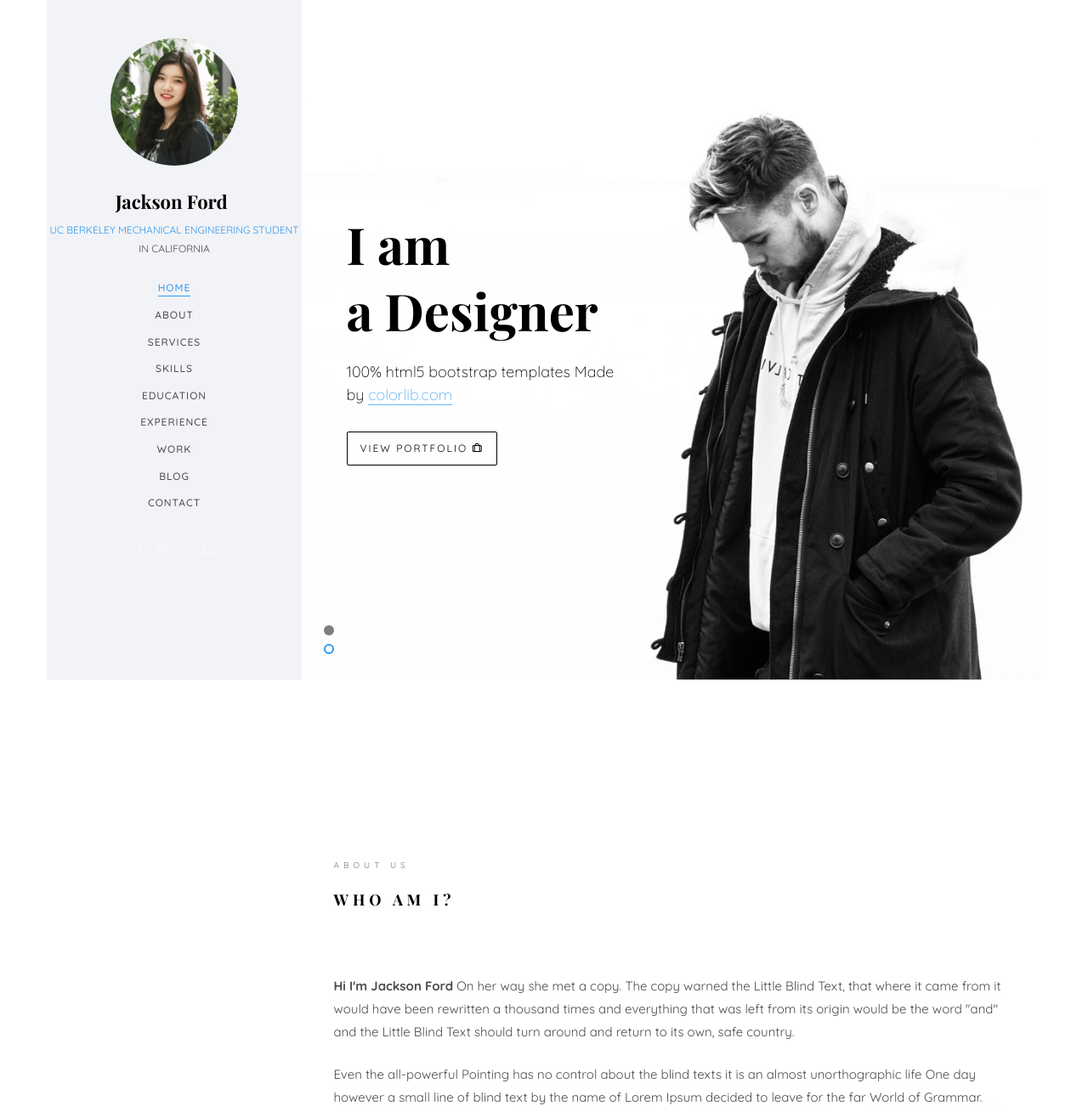
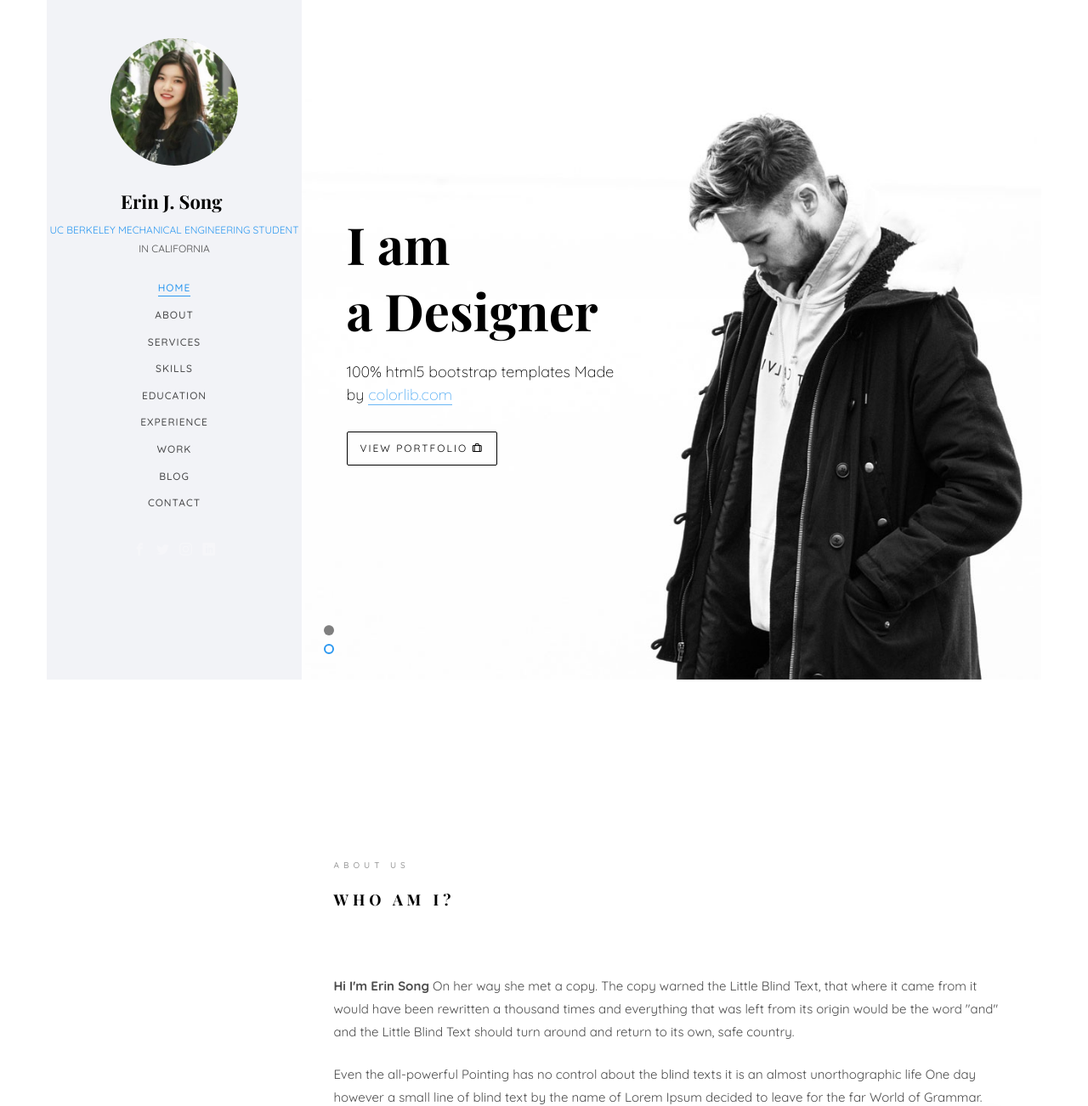
Before and after one commit to erinjsong/erinjsong.github.io, a plain HTML site: page index.html in a window 1280 px wide. Shown: the top 1302 px of the page at 85% size. Drawn offline with nearby package versions, Linux system fonts and the light colour scheme; files whose address does not match are found by name; a web font is replaced by a local one.

Commit message:
Revert "Revert "10/15 2""
This reverts commit ad1b32c22b900c32aa88b2010311ad255e808894.

```diff
--- a/index.html
+++ b/index.html
@@ -57,7 +57,7 @@
 		<aside id="colorlib-aside" role="complementary" class="border js-fullheight">
 			<div class="text-center">
 				<div class="author-img" style="background-image: url(images/pfp.jpg);"></div>
-				<h1 id="colorlib-logo"><a href="index.html">Jackson Ford</a></h1>
+				<h1 id="colorlib-logo"><a href="index.html">Erin J. Song</a></h1>
 				<span class="position"><a href="#">UC Berkeley Mechanical Engineering Student</a> in California</span>
 			</div>
 			<nav id="colorlib-main-menu" role="navigation" class="navbar">
@@ -136,7 +136,7 @@
 									<div class="about-desc">
 										<span class="heading-meta">About Us</span>
 										<h2 class="colorlib-heading">Who Am I?</h2>
-										<p><strong>Hi I'm Jackson Ford</strong> On her way she met a copy. The copy warned the Little Blind Text, that where it came from it would have been rewritten a thousand times and everything that was left from its origin would be the word "and" and the Little Blind Text should turn around and return to its own, safe country.</p>
+										<p><strong>Hi I'm Erin Song</strong> On her way she met a copy. The copy warned the Little Blind Text, that where it came from it would have been rewritten a thousand times and everything that was left from its origin would be the word "and" and the Little Blind Text should turn around and return to its own, safe country.</p>
 										<p>Even the all-powerful Pointing has no control about the blind texts it is an almost unorthographic life One day however a small line of blind text by the name of Lorem Ipsum decided to leave for the far World of Grammar.</p>
 									</div>
 								</div>
```
